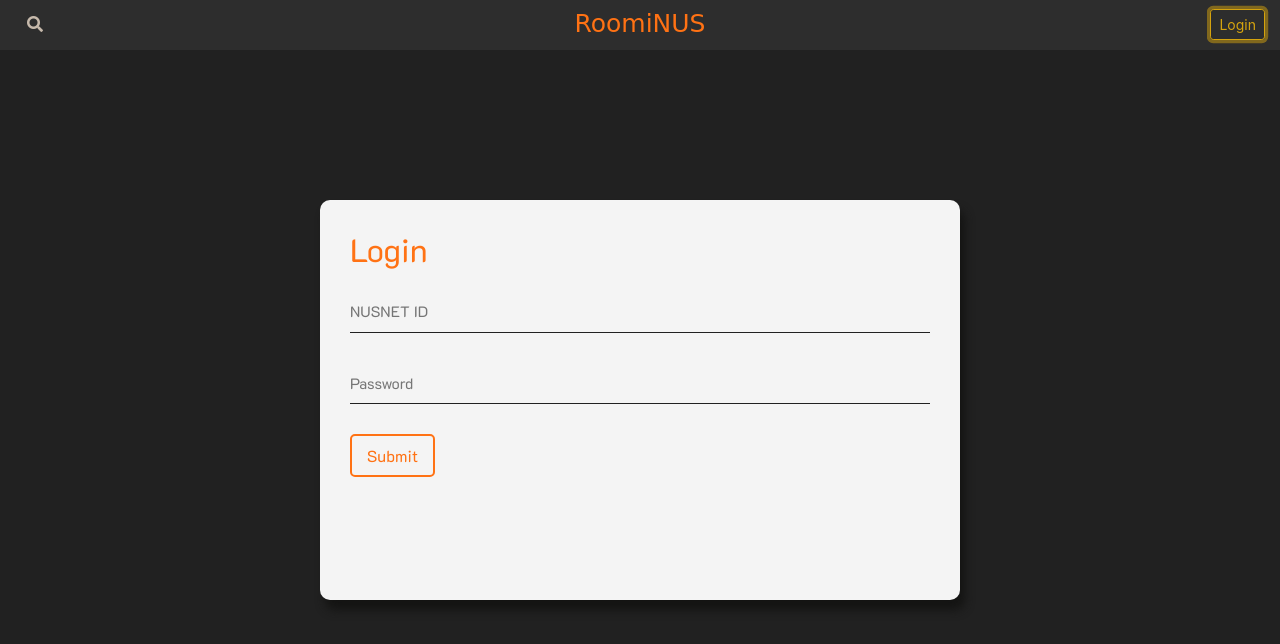
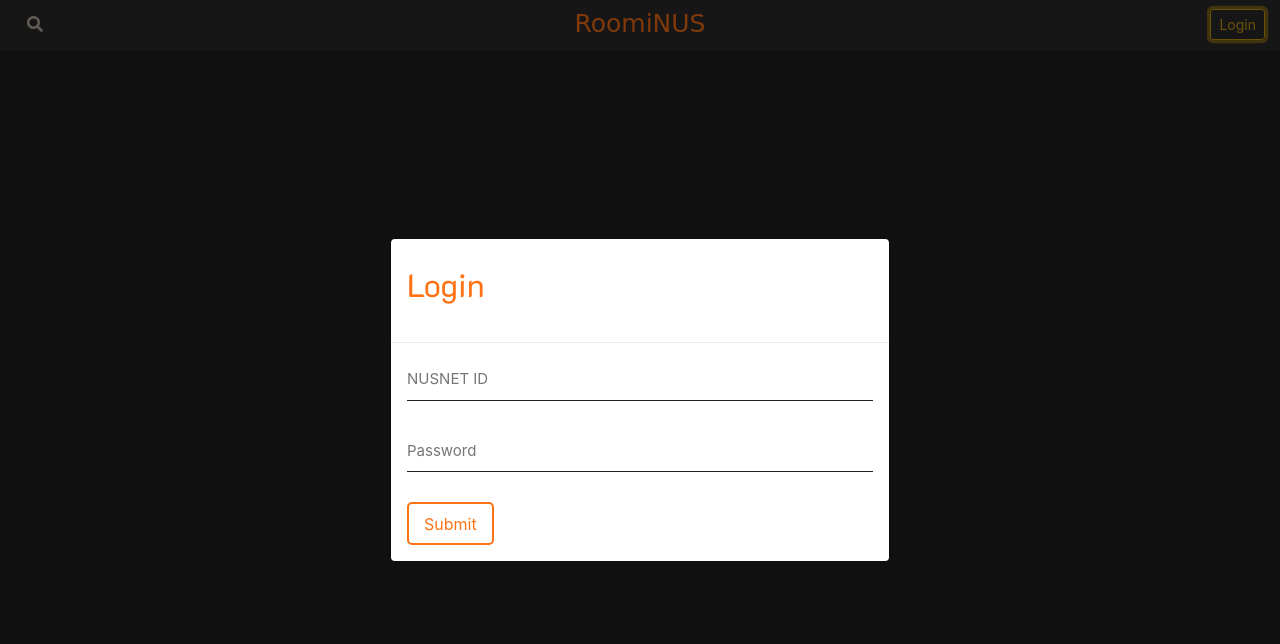
Before and after one commit to RoomiNUS/RoomiNUS, a plain HTML site: page roomiNUS.html in a window 1280 px wide. Both pictures are taken after a click on the button "Login". Drawn offline with nearby package versions, Linux system fonts and the light colour scheme; a web font is replaced by a local one.

Commit message:
Header: Implement login modal popup

```diff
--- a/js/jquery.js
+++ b/js/jquery.js
@@ -5,3 +5,6 @@
 // $(".close, .popup").on("click", function(){
 // $(".popup, .popup-content").removeClass("active");
 // });
+$("#loginButton").click(function(){
+    $("#loginWindow").modal();
+});
--- a/roomiNUS.html
+++ b/roomiNUS.html
@@ -38,13 +38,18 @@
 
             <!-- Login button -->
             <div class="login-container">
-                <button type="button" class="btn btn-outline-warning btn-sm open-login">Login</button>
+                <button id="loginButton" type="button" class="btn btn-outline-warning btn-sm open-login">Login</button>
             </div>
         </nav>
 
         <!-- Login window -->
-        <div class="form-window" id="login">
+        <div class="form-window modal fade" id="loginWindow">
+            <div class="modal-dialog modal-dialog-centered modal-custom">
+                <div class="modal-content">
+                    <div class="modal-header">
                         <a class="header"><h2>Login</h2></a>
+                    </div>
+                    <div class="modal-body">
                         <form>
                             <div class="input-box">
                                 <input type="text" placeholder="NUSNET ID" name="" required="">
@@ -55,9 +60,13 @@
                             <input type="submit" name="" value="Submit">
                         </form>
                     </div>
+                </div>
+            </div>
+        </div>
 
         <!-- JavaScript placed at the end of the document so the pages load faster -->
         <script src="https://code.jquery.com/jquery-1.10.2.min.js"></script>
         <script src="js/bootstrap.min.js"></script>
+        <script src="js/jquery.js"></script>
     </body>
 </html>
```
Lines whose indentation alone changed are shown as unchanged.
